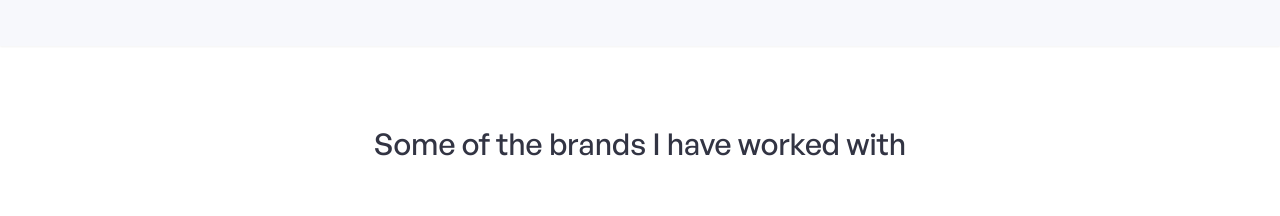
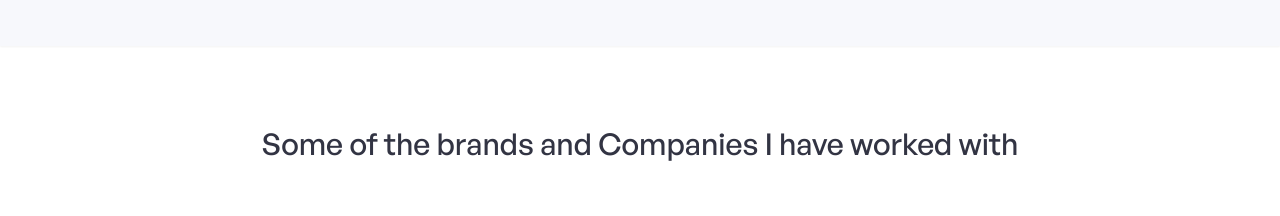
Before and after one commit to FranktheFurter/marcfrankfurter, a Vue app: page /about in a window 1280 px wide. Shown: the part 780-996 px from the top of the page. Built offline with nearby package versions, Linux system fonts and the light colour scheme; what vue-backtotop would draw is missing.

Commit message:
updated brands section

```diff
--- a/src/components/about/AboutClients.vue
+++ b/src/components/about/AboutClients.vue
@@ -7,7 +7,7 @@ export default {
   },
   data: () => {
     return {
-      clientsHeading: 'Some of the brands I have worked with',
+      clientsHeading: 'Some of the brands and Companies I have worked with',
       clients: [
         {
           id: 1,
```
